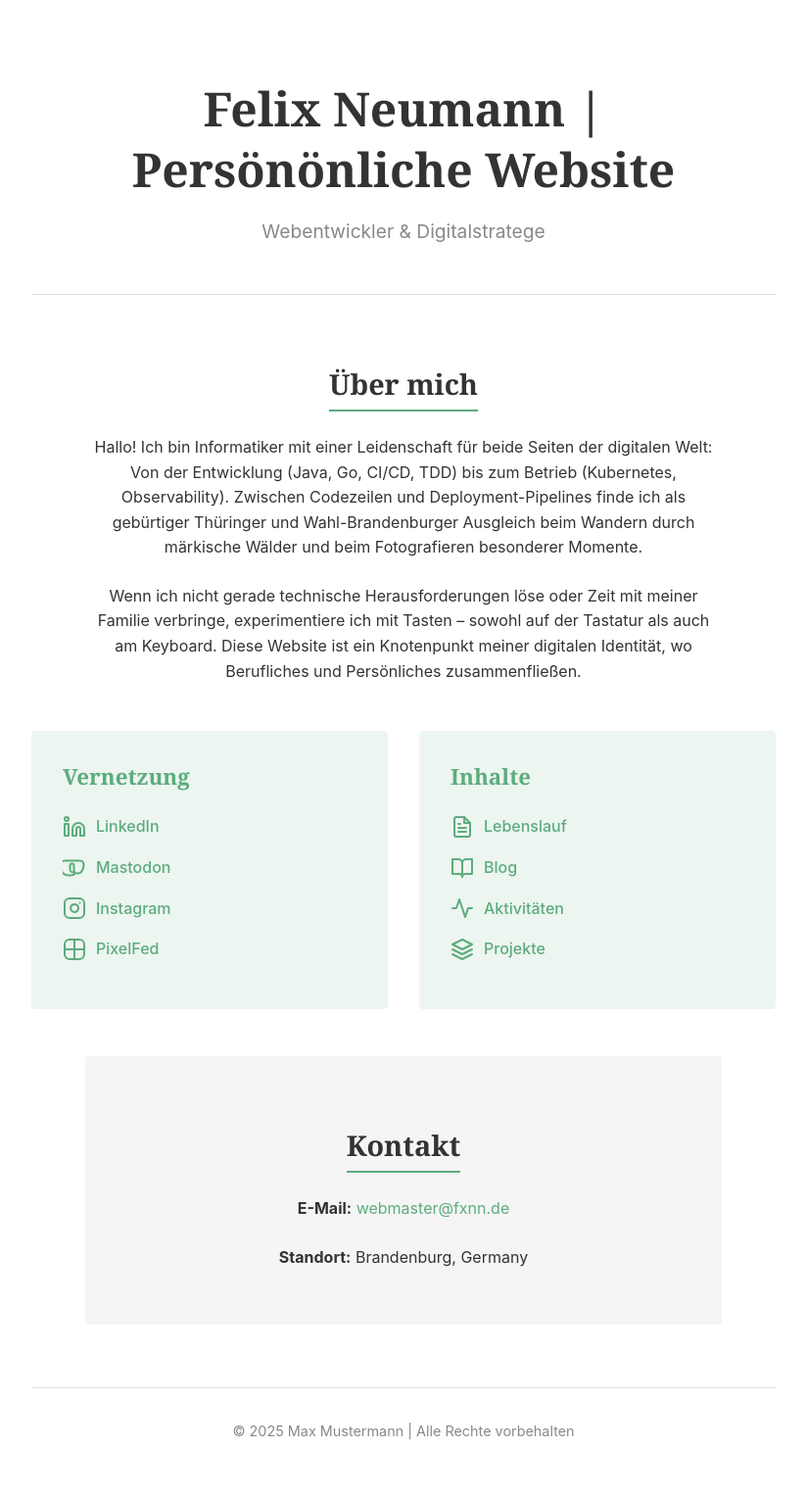
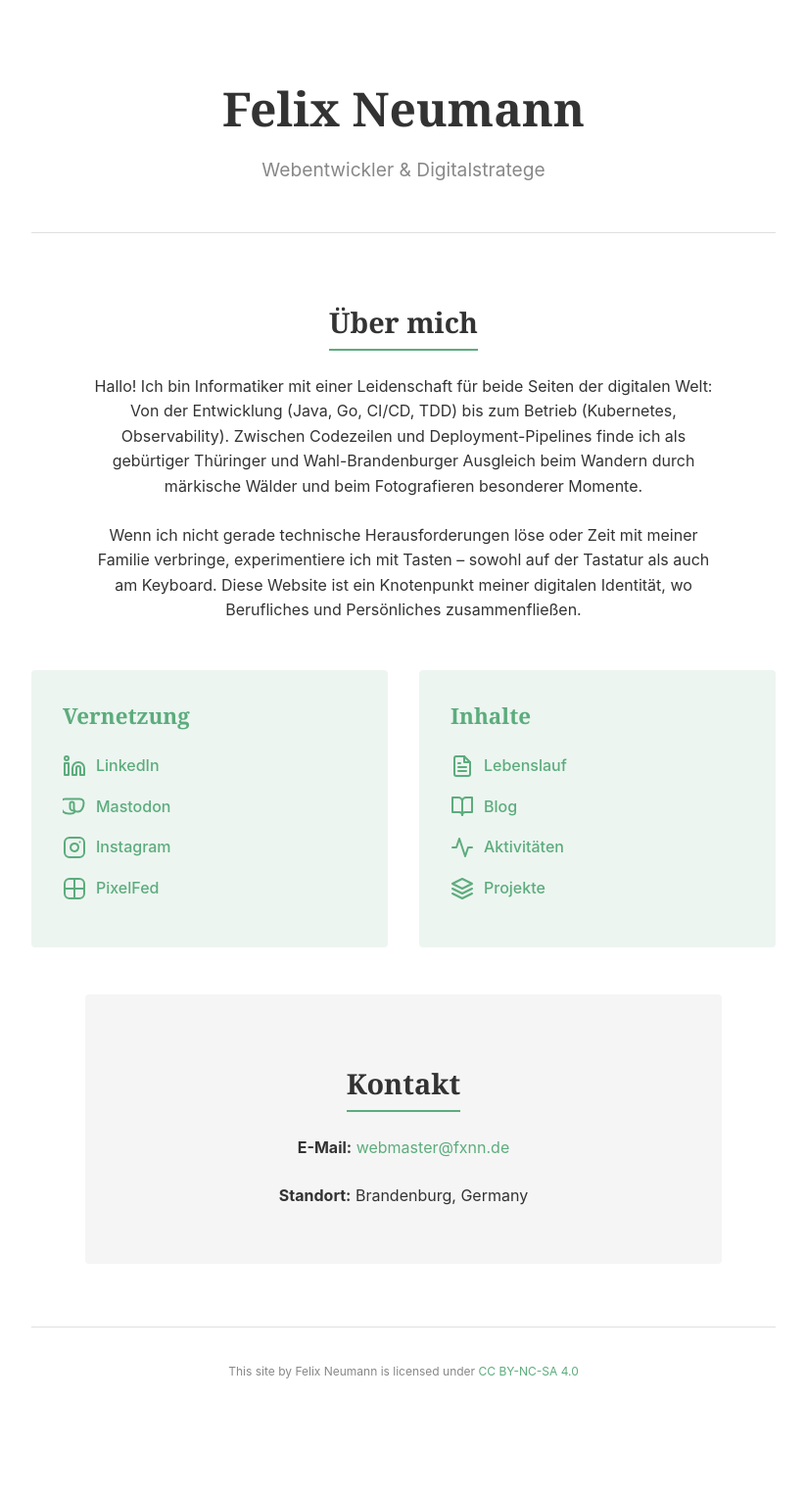
Before and after one commit to fxnn/fxnn.github.io, a Jekyll site: the page built from index.md, in a window 1280 px wide. Shown: the whole page at 98% size, without its empty margins (228-1051 px from the left). Built offline with Jekyll 4.4.1, drawn with Linux system fonts in a browser that asks for light colours; our own code applies the rules of GitHub Pages for plain Markdown files; after the commit the page ends 1466 px from its top, so only the background shows below that.

Commit message:
feat: Update title and replace footer with CC-BY-NC-SA license.

```diff
--- a/_config.yml
+++ b/_config.yml
@@ -6,7 +6,7 @@ exclude:
 - Gemfile
 
 # content
-title: Felix Neumann | Persönönliche Website
+title: Felix Neumann
 description: Webentwickler & Digitalstratege
 email: webmaster@fxnn.de
 location: Brandenburg, Germany
--- a/_layouts/default.html
+++ b/_layouts/default.html
@@ -16,7 +16,7 @@
         {{ content }}
     </main>
     <footer>
-        <p>&copy; 2025 Max Mustermann | Alle Rechte vorbehalten</p>
+        <p xmlns:cc="http://creativecommons.org/ns#" xmlns:dct="http://purl.org/dc/terms/"><small>This site by {{ site.title }} is licensed under <a rel="license" href="https://creativecommons.org/licenses/by-nc-sa/4.0/" target="_blank">CC BY-NC-SA 4.0</a></small></p>
     </footer>
   </body>
 </html>
```
